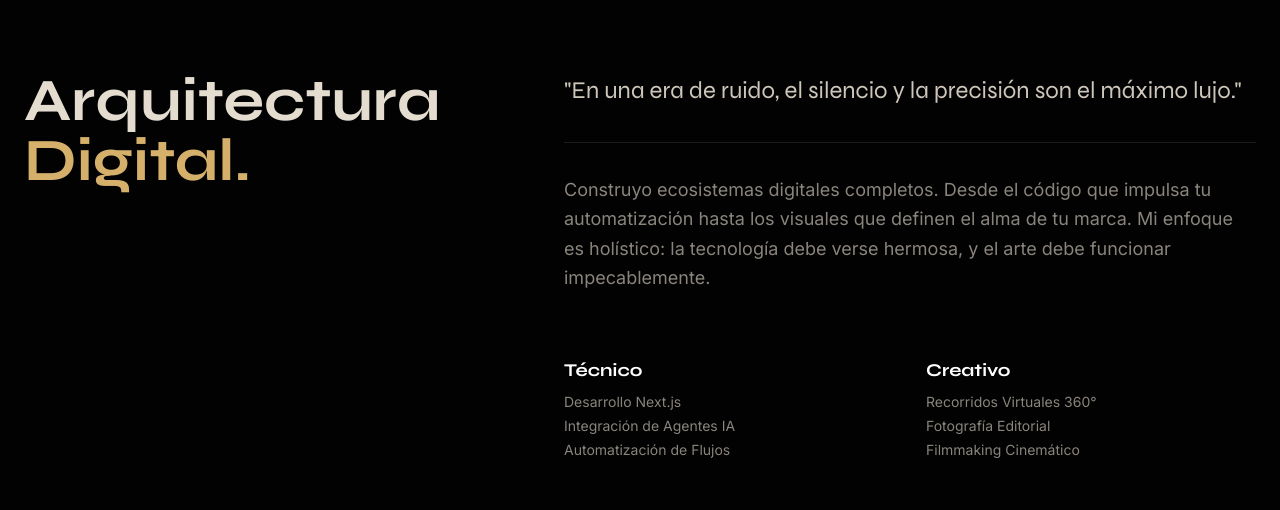
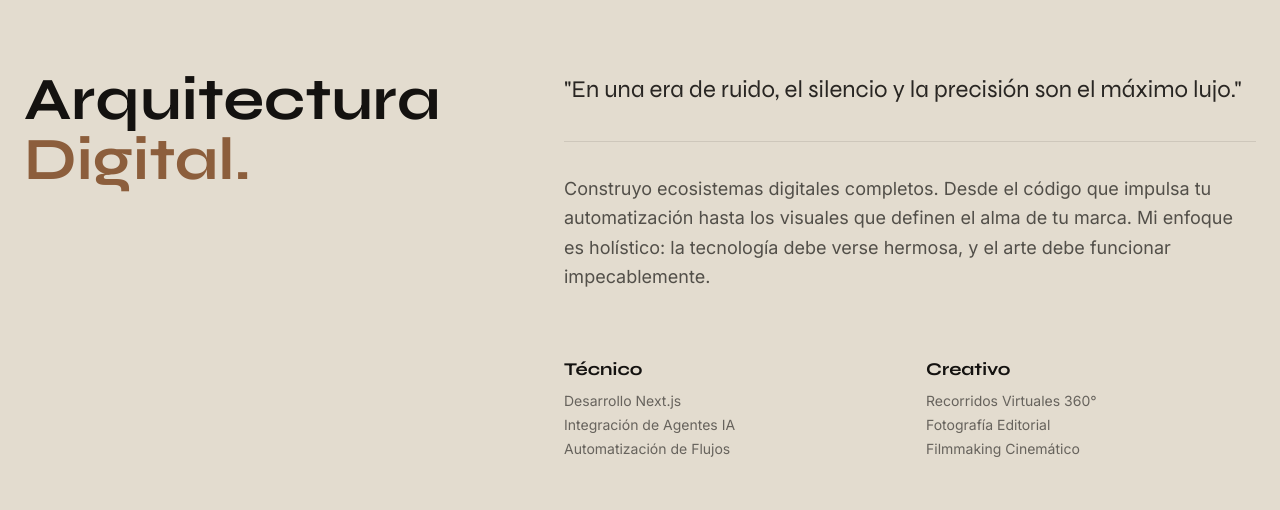
Before and after one commit to Daniel-Banda/THRTN, a Next.js app: page / in a window 1280 px wide. Shown: the part 858-1368 px from the top of the page. Built offline with nearby package versions, Linux system fonts and the light colour scheme.

Commit message:
feat: apply light theme to philosophy section for contrast

```diff
--- a/src/app/page.tsx
+++ b/src/app/page.tsx
@@ -79,34 +79,34 @@ export default function Home() {
       </section>
 
       {/* Philosophy / Intro */}
-      <Section className="border-t border-white/5 py-40">
+      <Section className="bg-foreground py-40">
         <div className="grid grid-cols-1 md:grid-cols-12 gap-16 items-start">
           <div className="md:col-span-5 relative">
-            <h2 className="text-5xl md:text-6xl font-display font-bold leading-none sticky top-32">
+            <h2 className="text-5xl md:text-6xl font-display font-bold leading-none sticky top-32 text-surface">
               Arquitectura <br />
-              <span className="text-primary">Digital.</span>
+              <span className="text-luxury">Digital.</span>
             </h2>
           </div>
           <div className="md:col-span-7 space-y-8">
-            <p className="text-2xl font-light text-foreground/90 leading-relaxed font-display">
+            <p className="text-2xl font-light text-surface/90 leading-relaxed font-display">
               "En una era de ruido, el silencio y la precisión son el máximo lujo."
             </p>
-            <div className="h-[1px] w-full bg-white/10" />
-            <p className="text-lg text-foreground/60 leading-relaxed">
+            <div className="h-[1px] w-full bg-surface/10" />
+            <p className="text-lg text-surface/70 leading-relaxed">
               Construyo ecosistemas digitales completos. Desde el código que impulsa tu automatización hasta los visuales que definen el alma de tu marca. Mi enfoque es holístico: la tecnología debe verse hermosa, y el arte debe funcionar impecablemente.
             </p>
             <div className="grid grid-cols-2 gap-8 pt-8">
               <div>
-                <h4 className="text-lg font-bold text-white mb-2">Técnico</h4>
-                <ul className="text-sm text-foreground/60 space-y-1">
+                <h4 className="text-lg font-bold text-surface mb-2">Técnico</h4>
+                <ul className="text-sm text-surface/60 space-y-1">
                   <li>Desarrollo Next.js</li>
                   <li>Integración de Agentes IA</li>
                   <li>Automatización de Flujos</li>
                 </ul>
               </div>
               <div>
-                <h4 className="text-lg font-bold text-white mb-2">Creativo</h4>
-                <ul className="text-sm text-foreground/60 space-y-1">
+                <h4 className="text-lg font-bold text-surface mb-2">Creativo</h4>
+                <ul className="text-sm text-surface/60 space-y-1">
                   <li>Recorridos Virtuales 360°</li>
                   <li>Fotografía Editorial</li>
                   <li>Filmmaking Cinemático</li>
```
